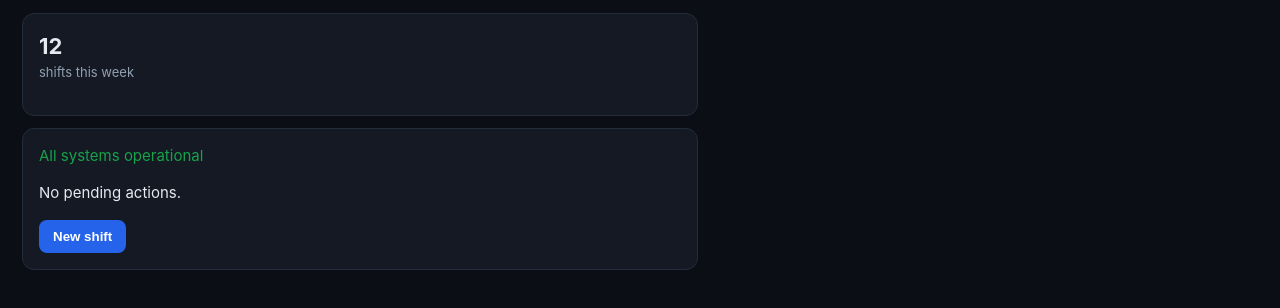
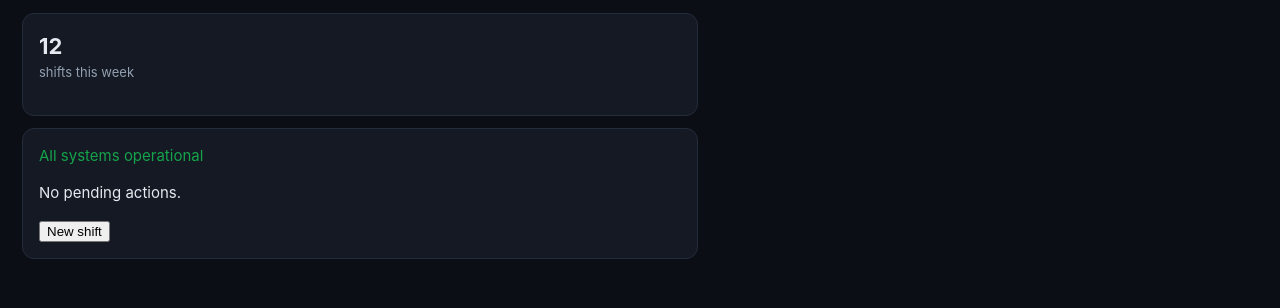
Before and after one commit to pvom/agentic-qa-gate, a website: page demo-app/dashboard.html in a window 1280 px wide. Shown: the part 132-440 px from the top of the page. Drawn offline with Linux system fonts and the light colour scheme.

Commit message:
test: deliberately break the primary action to drill the merge gate

```diff
--- a/demo-app/dashboard.html
+++ b/demo-app/dashboard.html
@@ -4,6 +4,6 @@
   <h1>Dashboard</h1>
   <div class="sub">Synthetic demo — every color comes from a design token.</div>
   <div class="card"><div class="metric">12</div><div class="sub">shifts this week</div></div>
-  <div class="card"><span class="ok">All systems operational</span><p>No pending actions.</p><button class="btn">New shift</button></div>
+  <div class="card"><span class="ok">All systems operational</span><p>No pending actions.</p><button class="boton">New shift</button></div>
 </main>
 </body></html>
```
